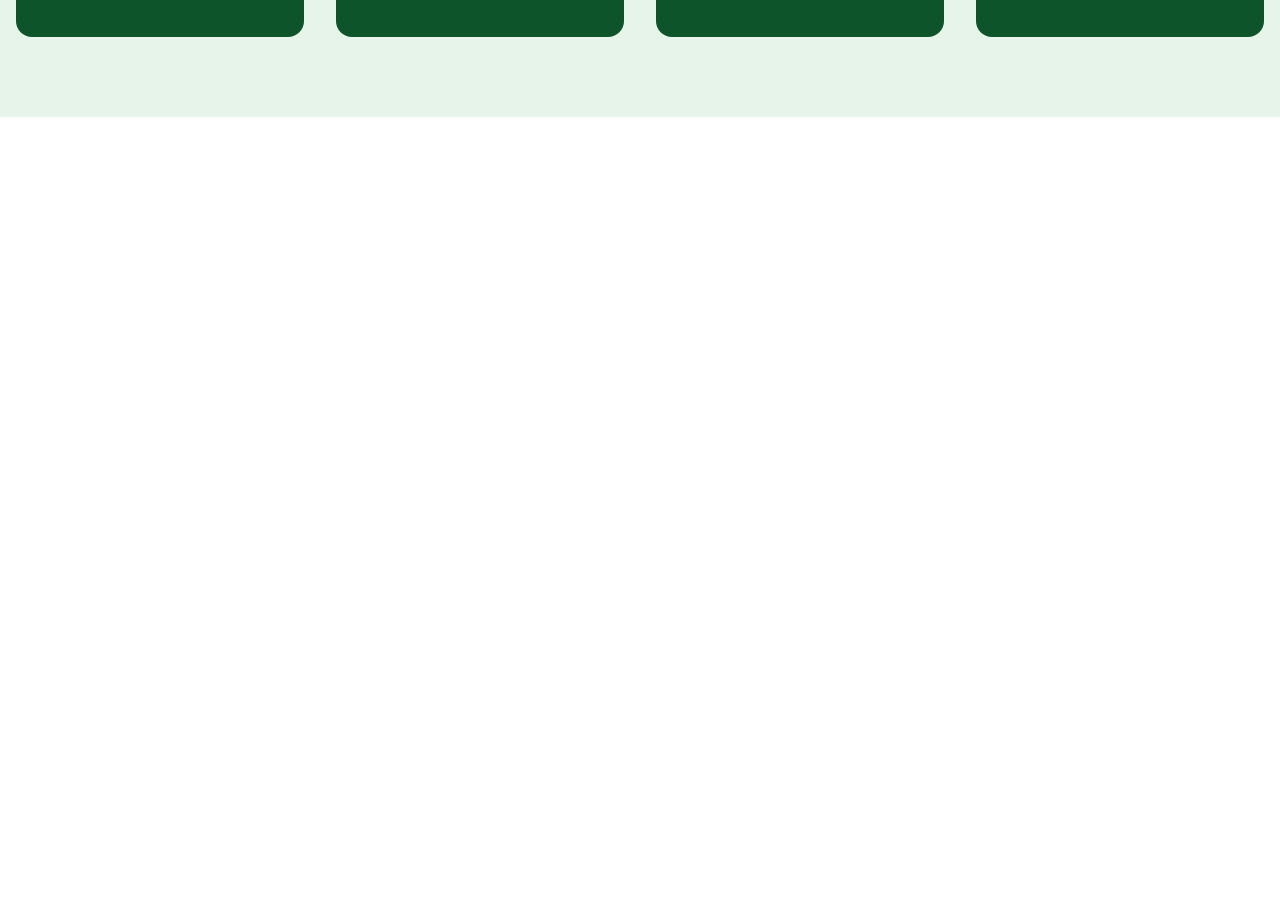
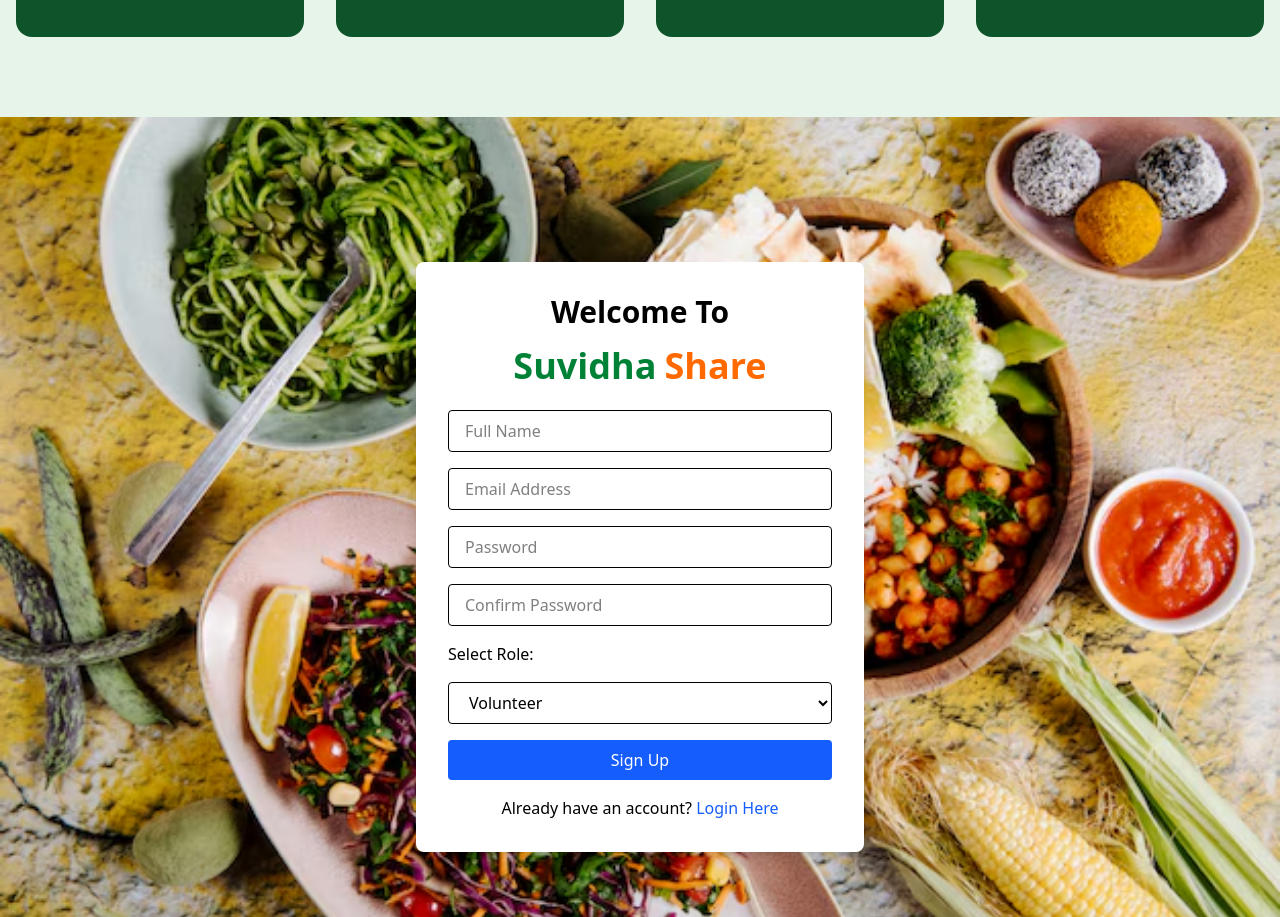
Before and after one commit to rajakokate/SuvidhaShare, a React (Vite) app in the folder frontend/: page / in a window 1280 px wide. Shown: the part 1007-1924 px from the top of the page. Before the commit the page ends 1124 px from the top, so only its background shows below. Built offline with nearby package versions, Linux system fonts and the light colour scheme.

Commit message:
Added SignUp component and updated App.jsx

```diff
--- a/frontend/src/App.jsx
+++ b/frontend/src/App.jsx
@@ -2,13 +2,14 @@ import React from "react";
 import Navbar from "./components/navbar";
 import HeroSection from "./components/HeroSection";
 import Solutions from "./components/Solutions";
-
+import SignUp from "./components/SignUp";
 const App = () => {
   return (
     <div>
       <Navbar />
       <HeroSection />
       <Solutions />
+      <SignUp/>
     </div>
   );
 };
--- /dev/null
+++ b/frontend/src/components/SignUp.jsx
@@ -0,0 +1,49 @@
+import React from "react";
+
+const Signup = () => {
+  return (
+    <div className="h-screen bg-cover bg-center flex flex-col items-center justify-center" style={{ backgroundImage: "url('src/assets/back.png')" }}>
+      {/* Navbar */}
+      <header className="w-full flex justify-between items-center p-4 bg-white shadow-md fixed top-0 left-0 right-0">
+        <div className="flex items-center">
+          <img src="src/assets/logo.png" alt="Suvidha Logo" className="h-10 mr-2" />
+          <span className="text-xl font-bold text-green-700">Suvidha Foundation</span>
+        </div>
+        <nav>
+          <ul className="flex space-x-4">
+            <li><a href="#" className="text-green-700 font-semibold">Home</a></li>
+            <li><a href="#" className="text-green-700 font-semibold">About Us</a></li>
+            <li><a href="#" className="text-green-700 font-semibold">Programs</a></li>
+            <li><a href="#" className="text-green-700 font-semibold">Contact Us</a></li>
+            <li><a href="#" className="bg-green-600 text-white px-4 py-2 rounded">Login</a></li>
+          </ul>
+        </nav>
+      </header>
+
+      {/* Main Section */}
+      <div className="bg-white p-8 rounded-lg shadow-lg w-full max-w-md mt-20 flex flex-col justify-center items-center">
+        <h2 className="text-3xl font-bold text-center mb-4">Welcome To</h2>
+        <div className="text-4xl font-bold text-green-700 flex justify-center items-center">
+          <span className="mr-2">Suvidha</span>
+          <span className="text-orange-500">Share</span>
+        </div>
+        <form className="space-y-4 mt-6 w-full">
+          <input type="text" placeholder="Full Name" className="w-full px-4 py-2 border rounded" required />
+          <input type="email" placeholder="Email Address" className="w-full px-4 py-2 border rounded" required />
+          <input type="password" placeholder="Password" className="w-full px-4 py-2 border rounded" required />
+          <input type="password" placeholder="Confirm Password" className="w-full px-4 py-2 border rounded" required />
+          <label className="block">Select Role:</label>
+          <select className="w-full px-4 py-2 border rounded" required>
+            <option value="volunteer">Volunteer</option>
+            <option value="donor">Donor</option>
+            <option value="general">General User</option>
+          </select>
+          <button type="submit" className="w-full bg-blue-600 text-white py-2 rounded hover:bg-blue-700">Sign Up</button>
+        </form>
+        <p className="text-center mt-4">Already have an account? <a href="#" className="text-blue-600">Login Here</a></p>
+      </div>
+    </div>
+  );
+};
+
+export default Signup;
```
